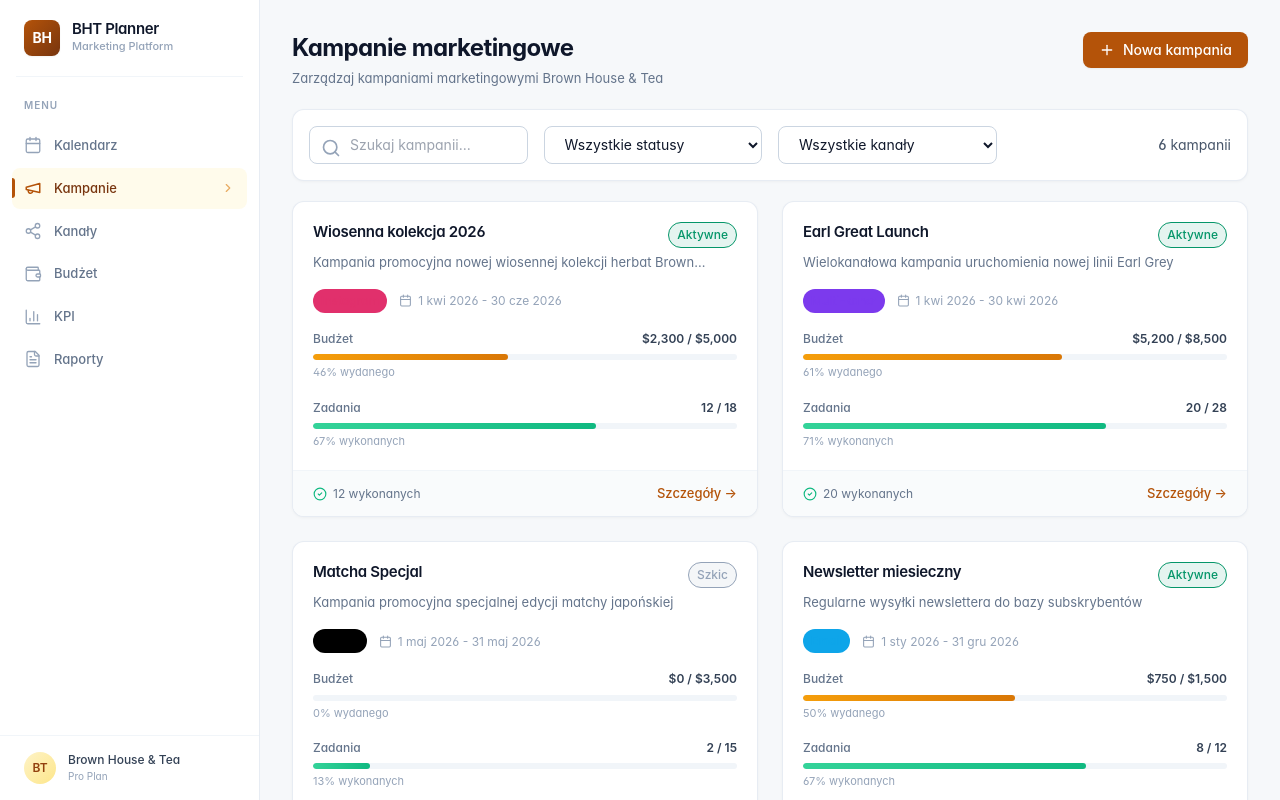
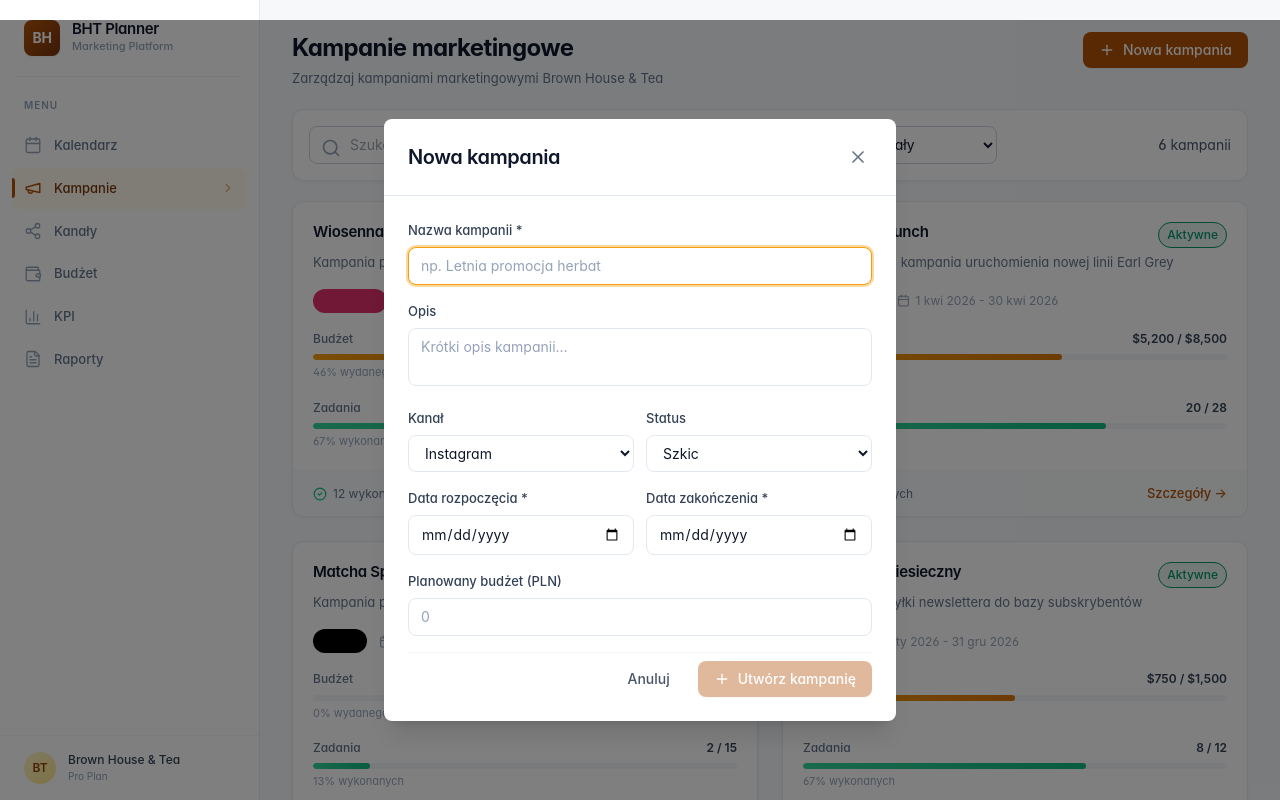
Before and after one commit to bhtea-debug/bht-marketing-planner, a Next.js app: page /campaigns in a window 1280 px wide. Both pictures are taken after a click on the button "Nowa kampania". Shown: the top 800 px of the page. Built offline with nearby package versions, Linux system fonts and the light colour scheme.

Commit message:
feat: add working 'Nowa kampania' modal with form

```diff
--- a/src/app/(dashboard)/campaigns/page.tsx
+++ b/src/app/(dashboard)/campaigns/page.tsx
@@ -1,10 +1,12 @@
+// @ts-nocheck
 'use client';
 
-import React, { useState, useMemo } from 'react';
-import { Search, Plus } from 'lucide-react';
+import React, { useState, useMemo, useCallback } from 'react';
+import { Search, Plus, X } from 'lucide-react';
 import Button from '@/components/ui/button';
 import { Input } from '@/components/ui/input';
 import CampaignCard from '@/components/campaigns/campaign-card';
+import Modal from '@/components/ui/modal';
 
 type CampaignStatus = 'Szkic' | 'Aktywne' | 'Zakończone' | 'Wstrzymane';
 
@@ -23,7 +25,18 @@ interface Campaign {
   tasksTotal: number;
 }
 
-const MOCK_CAMPAIGNS: Campaign[] = [
+const CHANNEL_OPTIONS = [
+  { name: 'Instagram', color: '#E1306C' },
+  { name: 'Facebook', color: '#1877F2' },
+  { name: 'TikTok', color: '#000000' },
+  { name: 'Google Ads', color: '#4285F4' },
+  { name: 'Email', color: '#0EA5E9' },
+  { name: 'SEO', color: '#10B981' },
+  { name: 'Pinterest', color: '#E60023' },
+  { name: 'Multi-kanał', color: '#7C3AED' },
+];
+
+const INITIAL_CAMPAIGNS: Campaign[] = [
   {
     id: '1',
     name: 'Wiosenna kolekcja 2026',
@@ -111,27 +124,79 @@ const MOCK_CAMPAIGNS: Campaign[] = [
 ];
 
 export default function CampaignsPage() {
+  const [campaigns, setCampaigns] = useState<Campaign[]>(INITIAL_CAMPAIGNS);
   const [searchTerm, setSearchTerm] = useState('');
   const [statusFilter, setStatusFilter] = useState<'Wszystkie' | CampaignStatus>('Wszystkie');
   const [channelFilter, setChannelFilter] = useState('');
+  const [isModalOpen, setIsModalOpen] = useState(false);
 
-  // Get unique channels for filter
-  const channels = Array.from(new Set(MOCK_CAMPAIGNS.map((c) => c.channelName))).sort();
+  // Form state
+  const [formName, setFormName] = useState('');
+  const [formDesc, setFormDesc] = useState('');
+  const [formChannel, setFormChannel] = useState('Instagram');
+  const [formStatus, setFormStatus] = useState<CampaignStatus>('Szkic');
+  const [formStartDate, setFormStartDate] = useState('');
+  const [formEndDate, setFormEndDate] = useState('');
+  const [formBudget, setFormBudget] = useState('');
 
-  // Filter campaigns
+  const channels = Array.from(new Set(campaigns.map((c) => c.channelName))).sort();
+
   const filteredCampaigns = useMemo(() => {
-    return MOCK_CAMPAIGNS.filter((campaign) => {
+    return campaigns.filter((campaign) => {
       const matchesSearch =
         campaign.name.toLowerCase().includes(searchTerm.toLowerCase()) ||
         campaign.description.toLowerCase().includes(searchTerm.toLowerCase());
-
       const matchesStatus = statusFilter === 'Wszystkie' || campaign.status === statusFilter;
-
       const matchesChannel = !channelFilter || campaign.channelName === channelFilter;
-
       return matchesSearch && matchesStatus && matchesChannel;
     });
-  }, [searchTerm, statusFilter, channelFilter]);
+  }, [campaigns, searchTerm, statusFilter, channelFilter]);
+
+  const resetForm = useCallback(() => {
+    setFormName('');
+    setFormDesc('');
+    setFormChannel('Instagram');
+    setFormStatus('Szkic');
+    setFormStartDate('');
+    setFormEndDate('');
+    setFormBudget('');
+  }, []);
+
+  const handleOpenModal = useCallback(() => {
+    resetForm();
+    setIsModalOpen(true);
+  }, [resetForm]);
+
+  const handleCloseModal = useCallback(() => {
+    setIsModalOpen(false);
+  }, []);
+
+  const handleSubmit = useCallback(() => {
+    if (!formName.trim() || !formStartDate || !formEndDate) return;
+
+    const channelObj = CHANNEL_OPTIONS.find(c => c.name === formChannel) || CHANNEL_OPTIONS[0];
+    const newCampaign: Campaign = {
+      id: `camp-${Date.now()}`,
+      name: formName.trim(),
+      description: formDesc.trim() || `Nowa kampania ${formChannel}`,
+      channelName: channelObj.name,
+      channelColor: channelObj.color,
+      status: formStatus,
+      startDate: formStartDate,
+      endDate: formEndDate,
+      budgetPlanned: parseInt(formBudget) || 0,
+      budgetSpent: 0,
+      tasksDone: 0,
+      tasksTotal: 0,
+    };
+
+    setCampaigns(prev => [newCampaign, ...prev]);
+    setIsModalOpen(false);
+    resetForm();
+  }, [formName, formDesc, formChannel, formStatus, formStartDate, formEndDate, formBudget, resetForm]);
+
+  const inputClass = "w-full px-3 py-2 border border-slate-200 rounded-lg text-sm focus:outline-none focus:ring-2 focus:ring-amber-500/40 focus:border-amber-500 bg-white placeholder:text-slate-400 transition-all";
+  const labelClass = "block text-[13px] font-medium text-slate-700 mb-1.5";
 
   return (
     <div className="space-y-5">
@@ -143,7 +208,7 @@ export default function CampaignsPage() {
             Zarządzaj kampaniami marketingowymi Brown House & Tea
           </p>
         </div>
-        <Button variant="primary" size="md" className="flex items-center gap-2">
+        <Button variant="primary" size="md" className="flex items-center gap-2" onClick={handleOpenModal}>
           <Plus size={16} />
           Nowa kampania
         </Button>
@@ -152,7 +217,6 @@ export default function CampaignsPage() {
       {/* Filters */}
       <div className="bg-white rounded-xl border border-slate-200/80 p-4 shadow-[0_1px_3px_rgba(0,0,0,0.04)]">
         <div className="grid grid-cols-1 md:grid-cols-4 gap-4">
-          {/* Search Input */}
           <div className="relative">
             <Search className="absolute left-3 top-3 w-5 h-5 text-slate-400" />
             <input
@@ -163,8 +227,6 @@ export default function CampaignsPage() {
               className="w-full pl-10 pr-4 py-2 border border-slate-300 rounded-lg text-sm focus:outline-none focus:ring-2 focus:ring-amber-500"
             />
           </div>
-
-          {/* Status Filter */}
           <select
             value={statusFilter}
             onChange={(e) => setStatusFilter(e.target.value as 'Wszystkie' | CampaignStatus)}
@@ -176,8 +238,6 @@ export default function CampaignsPage() {
             <option value="Zakończone">Zakończone</option>
             <option value="Wstrzymane">Wstrzymane</option>
           </select>
-
-          {/* Channel Filter */}
           <select
             value={channelFilter}
             onChange={(e) => setChannelFilter(e.target.value)}
@@ -185,13 +245,9 @@ export default function CampaignsPage() {
           >
             <option value="">Wszystkie kanały</option>
             {channels.map((channel) => (
-              <option key={channel} value={channel}>
-                {channel}
-              </option>
+              <option key={channel} value={channel}>{channel}</option>
             ))}
           </select>
-
-          {/* Results count */}
           <div className="flex items-center justify-end text-sm text-slate-600">
             <span className="font-medium">{filteredCampaigns.length}</span>
             <span className="ml-1">kampanii</span>
@@ -211,6 +267,115 @@ export default function CampaignsPage() {
           <p className="text-slate-500 text-lg">Brak kampanii spełniających kryteria wyszukiwania</p>
         </div>
       )}
+
+      {/* New Campaign Modal */}
+      <Modal isOpen={isModalOpen} onClose={handleCloseModal} title="Nowa kampania" size="lg">
+        <div className="space-y-4">
+          {/* Name */}
+          <div>
+            <label className={labelClass}>Nazwa kampanii *</label>
+            <input
+              type="text"
+              placeholder="np. Letnia promocja herbat"
+              value={formName}
+              onChange={(e) => setFormName(e.target.value)}
+              className={inputClass}
+              autoFocus
+            />
+          </div>
+
+          {/* Description */}
+          <div>
+            <label className={labelClass}>Opis</label>
+            <textarea
+              placeholder="Krótki opis kampanii..."
+              value={formDesc}
+              onChange={(e) => setFormDesc(e.target.value)}
+              rows={2}
+              className={`${inputClass} resize-none`}
+            />
+          </div>
+
+          {/* Channel + Status row */}
+          <div className="grid grid-cols-2 gap-3">
+            <div>
+              <label className={labelClass}>Kanał</label>
+              <select
+                value={formChannel}
+                onChange={(e) => setFormChannel(e.target.value)}
+                className={inputClass}
+              >
+                {CHANNEL_OPTIONS.map((ch) => (
+                  <option key={ch.name} value={ch.name}>{ch.name}</option>
+                ))}
+              </select>
+            </div>
+            <div>
+              <label className={labelClass}>Status</label>
+              <select
+                value={formStatus}
+                onChange={(e) => setFormStatus(e.target.value as CampaignStatus)}
+                className={inputClass}
+              >
+                <option value="Szkic">Szkic</option>
+                <option value="Aktywne">Aktywne</option>
+                <option value="Wstrzymane">Wstrzymane</option>
+              </select>
+            </div>
+          </div>
+
+          {/* Date range */}
+          <div className="grid grid-cols-2 gap-3">
+            <div>
+              <label className={labelClass}>Data rozpoczęcia *</label>
+              <input
+                type="date"
+                value={formStartDate}
+                onChange={(e) => setFormStartDate(e.target.value)}
+                className={inputClass}
+              />
+            </div>
+            <div>
+              <label className={labelClass}>Data zakończenia *</label>
+              <input
+                type="date"
+                value={formEndDate}
+                onChange={(e) => setFormEndDate(e.target.value)}
+                className={inputClass}
+              />
+            </div>
+          </div>
+
+          {/* Budget */}
+          <div>
+            <label className={labelClass}>Planowany budżet (PLN)</label>
+            <input
+              type="number"
+              placeholder="0"
+              value={formBudget}
+              onChange={(e) => setFormBudget(e.target.value)}
+              className={inputClass}
+              min="0"
+            />
+          </div>
+
+          {/* Actions */}
+          <div className="flex items-center justify-end gap-3 pt-2 border-t border-slate-100 mt-5">
+            <Button variant="ghost" size="md" onClick={handleCloseModal}>
+              Anuluj
+            </Button>
+            <Button
+              variant="primary"
+              size="md"
+              onClick={handleSubmit}
+              disabled={!formName.trim() || !formStartDate || !formEndDate}
+            >
+              <Plus size={16} />
+              Utwórz kampanię
+            </Button>
+          </div>
+        </div>
+      </Modal>
     </div>
   );
 }
```
